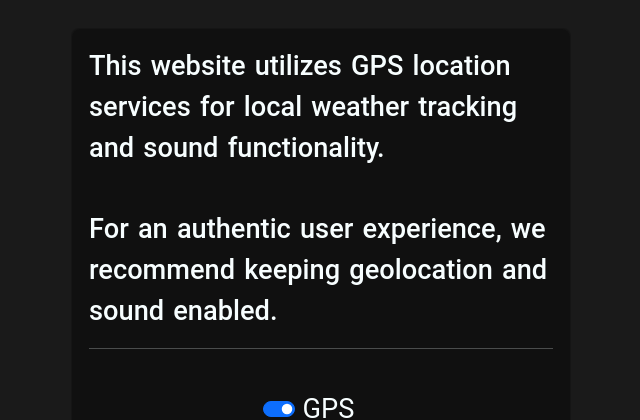
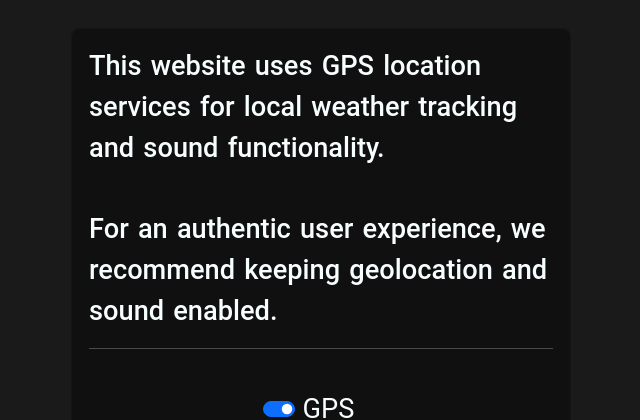
Before and after one commit to EdiAnderegg/ForecastChannel, an Angular app: page / in a window 1280 px wide. Shown: the top 420 px of the page, without its empty margins (319-959 px from the left). Built offline with nearby package versions, Linux system fonts and the light colour scheme; a web font is replaced by a local one.

Commit message:
Text change in options Component

```diff
--- a/src/app/options/options.component.html
+++ b/src/app/options/options.component.html
@@ -1,7 +1,7 @@
 <div class="modal-content">
   <div class="modal-header">
     <h4 class="modal-title">
-      This website utilizes GPS location services for local weather tracking and
+      This website uses GPS location services for local weather tracking and
       sound functionality.
       <br />
       <br />
--- a/src/app/shares/services/main.service.ts
+++ b/src/app/shares/services/main.service.ts
@@ -47,8 +47,8 @@ export class MotherService {
         );
       } else {
         this.sessionDataService.outputUser({
-          lat: 18.9261,
-          lon: -99.23075,
+          lat: 18.98622,
+          lon: -99.10051,
           tempUnit: 'metric',
           windSpeed: 'km/h',
           location: '',
```
